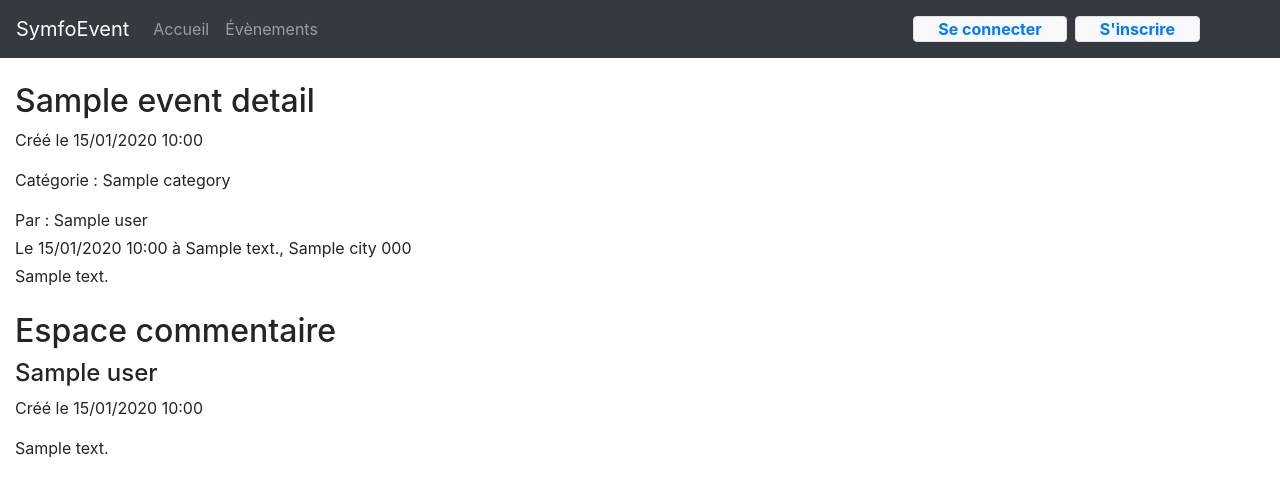
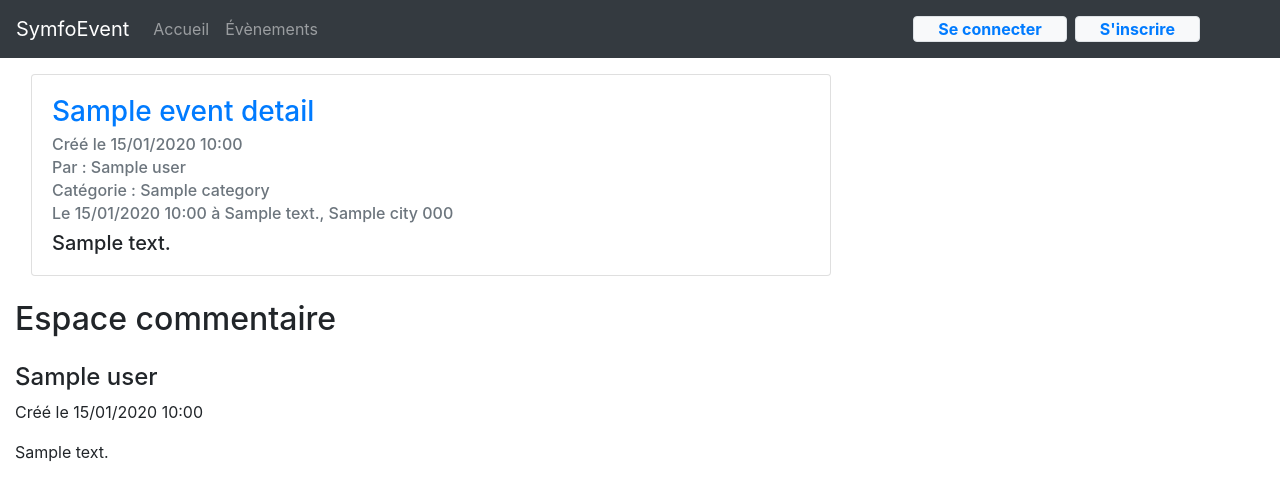
Before and after one commit to Gongagaga/symfony_s1_tp, a Symfony app: template templates/event/detail.html.twig in a window 1280 px wide. Shown: the top 501 px of the page. Run offline with Twig, Linux system fonts and the light colour scheme; the template is opened without the code that fills it: most values are stand-ins (such as "Sample title", 1, 10 or a date in 2020); some libraries are stand-ins or nearby versions.

Commit message:
mise à jour css

```diff
--- a/src/Form/CommentType.php
+++ b/src/Form/CommentType.php
@@ -20,7 +20,10 @@ class CommentType extends AbstractType
                 'label' => 'Commentaire',
             ])
             ->add('submit', SubmitType::class, [
-                'label' => 'Ajouter'
+                'label' => 'Ajouter',
+                'attr' => [
+                    'class' => 'btn btn-dark'
+                ]
             ])
         ;
     }
--- a/src/Form/EventType.php
+++ b/src/Form/EventType.php
@@ -67,7 +67,10 @@ class EventType extends AbstractType
                 'choice_label' => 'name'
             ])
             ->add('submit', SubmitType::class, [
-                'label' => 'Publier'
+                'label' => 'Publier',
+                'attr' => [
+                    'class' => 'btn btn-dark'
+                ]
             ]);
     }
 
--- a/src/Form/EventUpdateType.php
+++ b/src/Form/EventUpdateType.php
@@ -67,7 +67,10 @@ class EventUpdateType extends AbstractType
             'choice_label' => 'name'
         ])
         ->add('submit', SubmitType::class, [
-            'label' => 'Mettre à jour'
+            'label' => 'Mettre à jour',
+            'attr' => [
+                'class' => 'btn btn-dark'
+            ]
         ]);
     }
 
--- a/src/Form/PasswordChangeType.php
+++ b/src/Form/PasswordChangeType.php
@@ -53,7 +53,10 @@ class PasswordChangeType extends AbstractType
             ]
         ])
         ->add('submit', SubmitType::class, [
-            'label' => 'Changer mot de passe'
+            'label' => 'Changer mot de passe',
+            'attr' => [
+                'class' => 'btn btn-dark'
+            ]
         ])
         ;
     }
--- a/src/Form/RegistrationFormType.php
+++ b/src/Form/RegistrationFormType.php
@@ -63,7 +63,10 @@ class RegistrationFormType extends AbstractType
             ]
         ])
         ->add('submit', SubmitType::class, [
-            'label' => 'Inscription'
+            'label' => 'Inscription',
+            'attr' => [
+                'class' => 'btn btn-dark'
+            ]
         ])
         ;
     }
--- a/templates/event/detail.html.twig
+++ b/templates/event/detail.html.twig
@@ -4,24 +4,28 @@
 
 {% block body %}
 
-    <article class="py-4">
-        <header>
-            <h2>{{ eventDetail.title }}</h2>
-            <p>Créé le {{ eventDetail.createdAt|date('d/m/Y H:i') }}</p>
-            <p>Catégorie : {{ eventDetail.category.name }}</p>
-            <p class="mb-1">Par : {{ eventDetail.user.name }}</p>
-        </header>
-        <p class="mb-1">Le {{ eventDetail.startAt|date('d/m/Y H:i') }} à {{ eventDetail.address }}, {{ eventDetail.city }} {{ eventDetail.postalCode }}</p>
-        {{ eventDetail.description }}
-    </article>
+    <div class="card m-3" style="width: 50rem;">
+        <div class="card-body">
+            <h3 class="card-title">
+                <a href="{{ path('app_event_details', {'id': eventDetail.id}) }}">{{ eventDetail.title }}</a>
+            </h3>
+            <h6 class="card-subtitle mb-2 text-muted">
+                <p class="mb-1">Créé le {{ eventDetail.createdAt|date('d/m/Y H:i') }}</p>
+                <p class="mb-1">Par : {{ eventDetail.user.name }}</p>
+                <p class="mb-1">Catégorie : {{ eventDetail.category.name }}</p>
+                <p class="mb-1">Le {{ eventDetail.startAt|date('d/m/Y H:i') }} à {{ eventDetail.address }}, {{ eventDetail.city }} {{ eventDetail.postalCode }}</p>
+            </h6>
+            <p class="card-text h5">{{ eventDetail.description }}</p>
+        </div>
+    </div>
 
     {% if app.user.name == eventDetail.user.name %}
         <nav>
-            <a href="{{ path('app_event_update', {'id': eventDetail.id}) }}" class="btn btn-primary">Modifier l'évènement</a>
+            <a href="{{ path('app_event_update', {'id': eventDetail.id}) }}" class="btn btn-dark">Modifier l'évènement</a>
         </nav>
     {% endif %}
 
-<h2>Espace commentaire</h2>
+<h2 class="mt-4 mr-4 mb-4">Espace commentaire</h2>
 
 {% if is_granted('IS_AUTHENTICATED_FULLY') %}
     {{ form(form) }}
--- a/templates/event/index.html.twig
+++ b/templates/event/index.html.twig
@@ -4,8 +4,8 @@
 
 {% block body %}
 
-    <div>
-        <h4>Évènements !</h4>
+    <div class="mt-4 mr-4 mb-4">
+        <h1>Évènements !</h1>
     </div>
 
     <nav>
@@ -14,7 +14,7 @@
 
     <div class="d-flex flex-wrap">
         {% for event in events %}
-            <div class="card m-3" style="width: 30rem;">
+            <div class="card m-3" style="width: 27rem;">
                 <div class="card-body">
                     <h5 class="card-title">
                         <a href="{{ path('app_event_details', {'id': event.id}) }}">{{ event.title }}</a>
--- a/templates/event/update.html.twig
+++ b/templates/event/update.html.twig
@@ -5,7 +5,7 @@
 {% endblock %}
 
 {% block body %}
-    <h1>Mise à jour de évènement {{ event.title }}</h1>
+    <h1 class="mt-4 mr-4 mb-4">Mise à jour de évènement {{ event.title }}</h1>
 
     {{ form(form) }}
 
--- a/templates/home/index.html.twig
+++ b/templates/home/index.html.twig
@@ -3,7 +3,7 @@
 {% block title %}Accueil{% endblock %}
 
 {% block body %}
-    <div>
+    <div class="mt-4 mr-4 mb-4">
         <h1>SymfoEvent - Accueil</h1>
     </div>
 
@@ -15,7 +15,7 @@
 
     <div class="d-flex flex-wrap">
         {% for event in events %}
-            <div class="card m-3" style="width: 25rem;">
+            <div class="card m-3" style="width: 27rem;">
                 <div class="card-body">
                     <h5 class="card-title">
                         <a href="{{ path('app_event_details', {'id': event.id}) }}">{{ event.title }}</a>
--- a/templates/login/index.html.twig
+++ b/templates/login/index.html.twig
@@ -22,7 +22,7 @@
             <input type="password" id="password" name="_password" class="form-control">
         </div>
         <div class="my-3">
-            <button class="btn btn-primary" type="submit">Se connecter</button>
+            <button class="btn btn-dark" type="submit">Se connecter</button>
         </div>
 
         {# If you want to control the URL the user is redirected to on success
```
